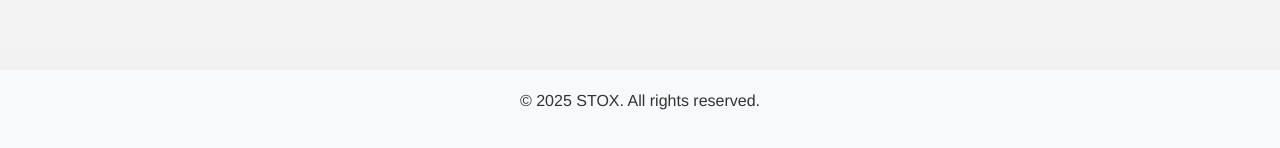
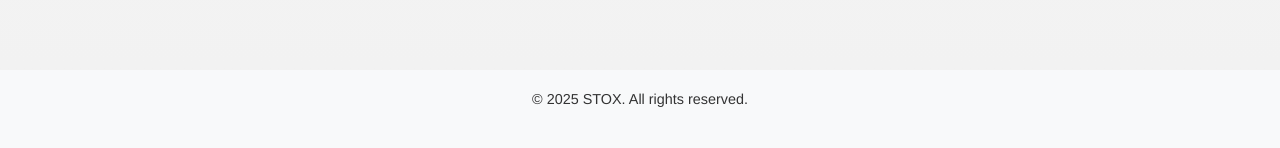
Before and after one commit to sharmin74/project-2-database-update, a React (Create React App) app in the folder frontend/: page /cart in a window 1280 px wide. Shown: the part 640-788 px from the top of the page. Built offline with nearby package versions, Linux system fonts and the light colour scheme.

Commit message:
9th commit sharmin

```diff
--- a/frontend/src/assets/styles/index.css
+++ b/frontend/src/assets/styles/index.css
@@ -67,7 +67,7 @@ footer {
   /* padding-top: 20px; */
   padding-bottom: 20px;
   background-color: #f8f9fa;
-  /* font-size: 0.9rem; */
+  font-size: 0.9rem;
   text-align: center;
   color: #333;
 }
```
